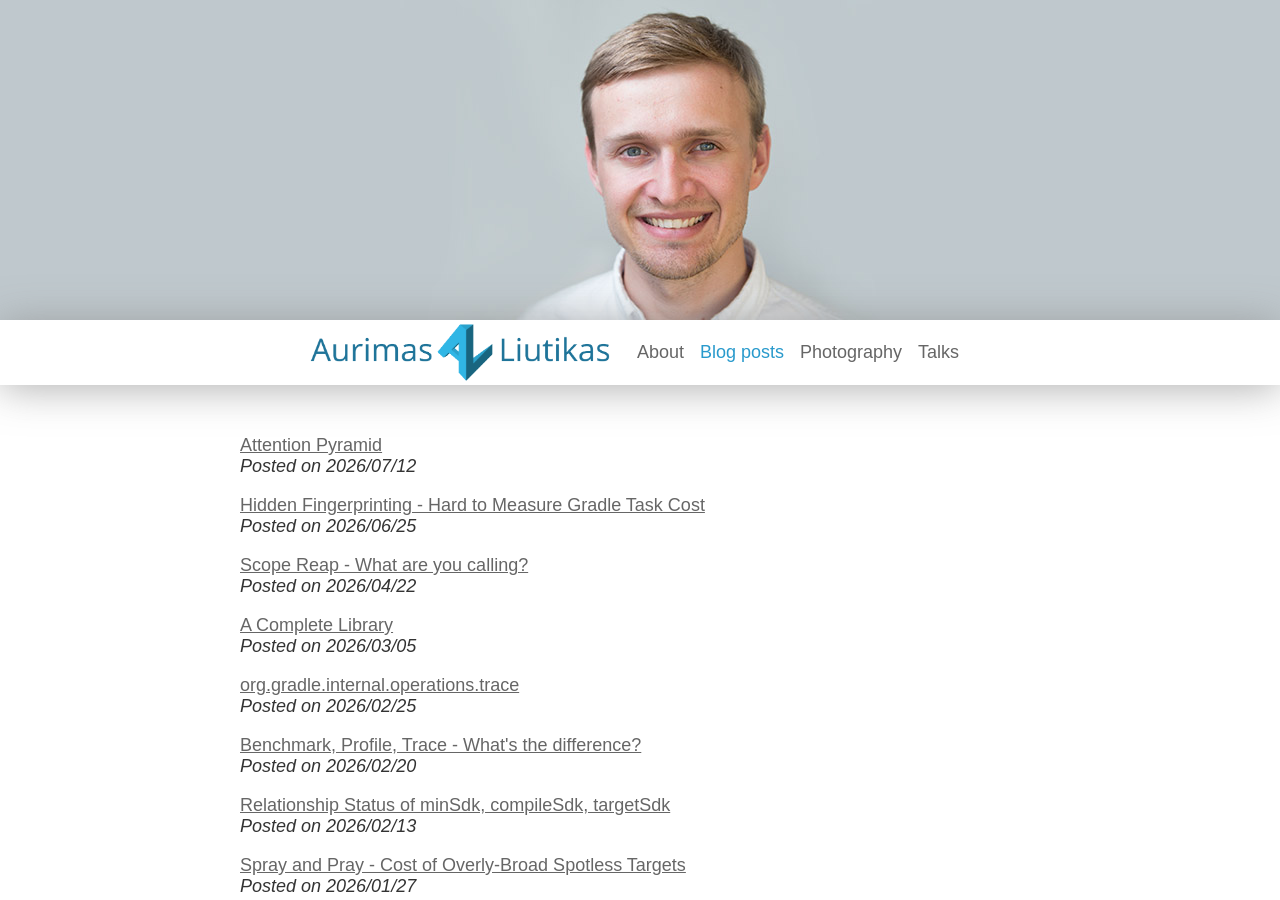
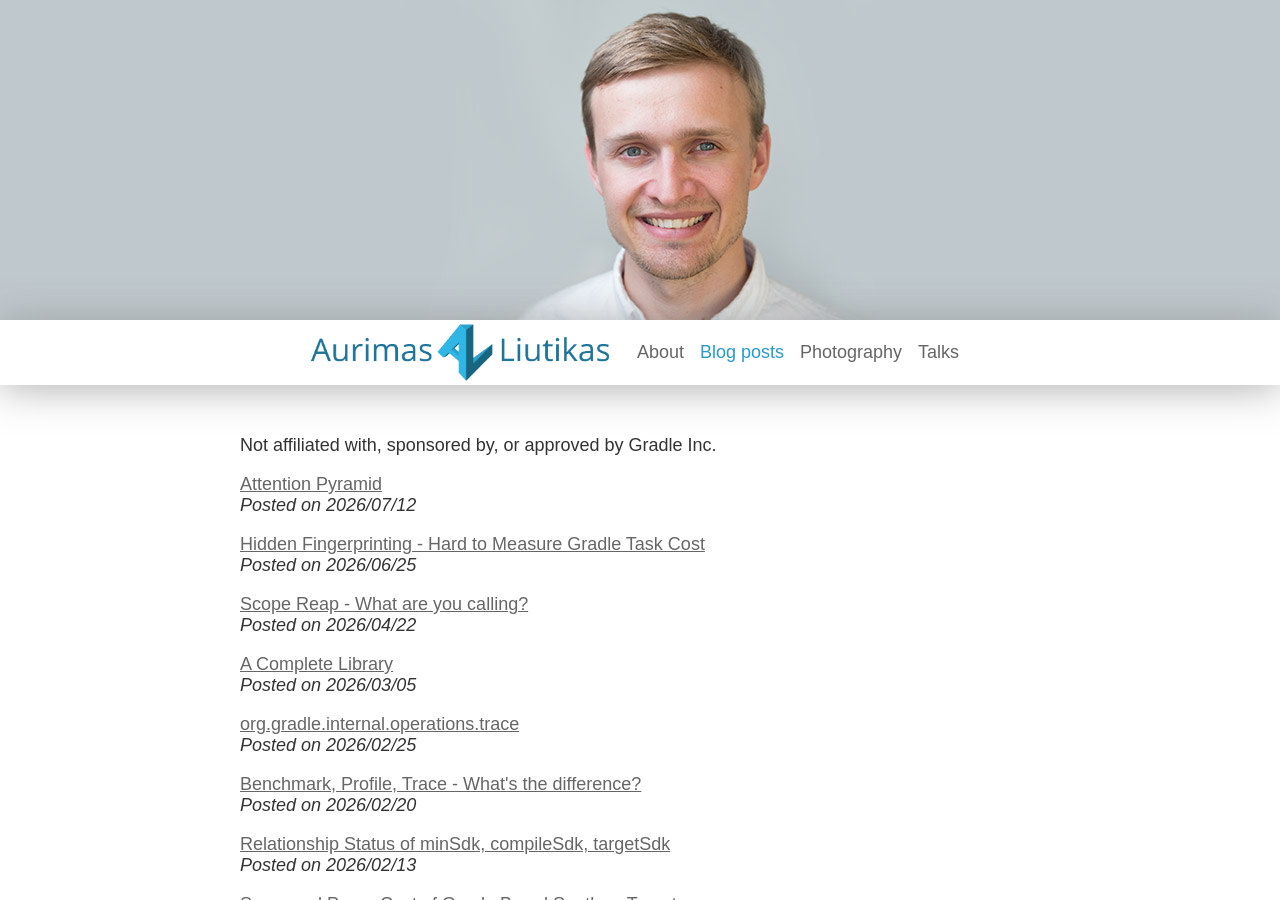
Before and after one commit to liutikas/liutikas.github.io, a Jekyll site: the page built from blog-posts.md, in a window 1280 px wide and 900 px high. Built offline with Jekyll 4.4.1, drawn with Linux system fonts in a browser that asks for light colours.

Commit message:
Adding disclaimer about Gradle

```diff
--- a/_layouts/blog-posts.html
+++ b/_layouts/blog-posts.html
@@ -2,6 +2,7 @@
 layout: default
 ---
 <article class="post">
+  <div>Not affiliated with, sponsored by, or approved by Gradle Inc.</div>
 
   <div class="post-content">
     {% for post in site.posts %}
```
